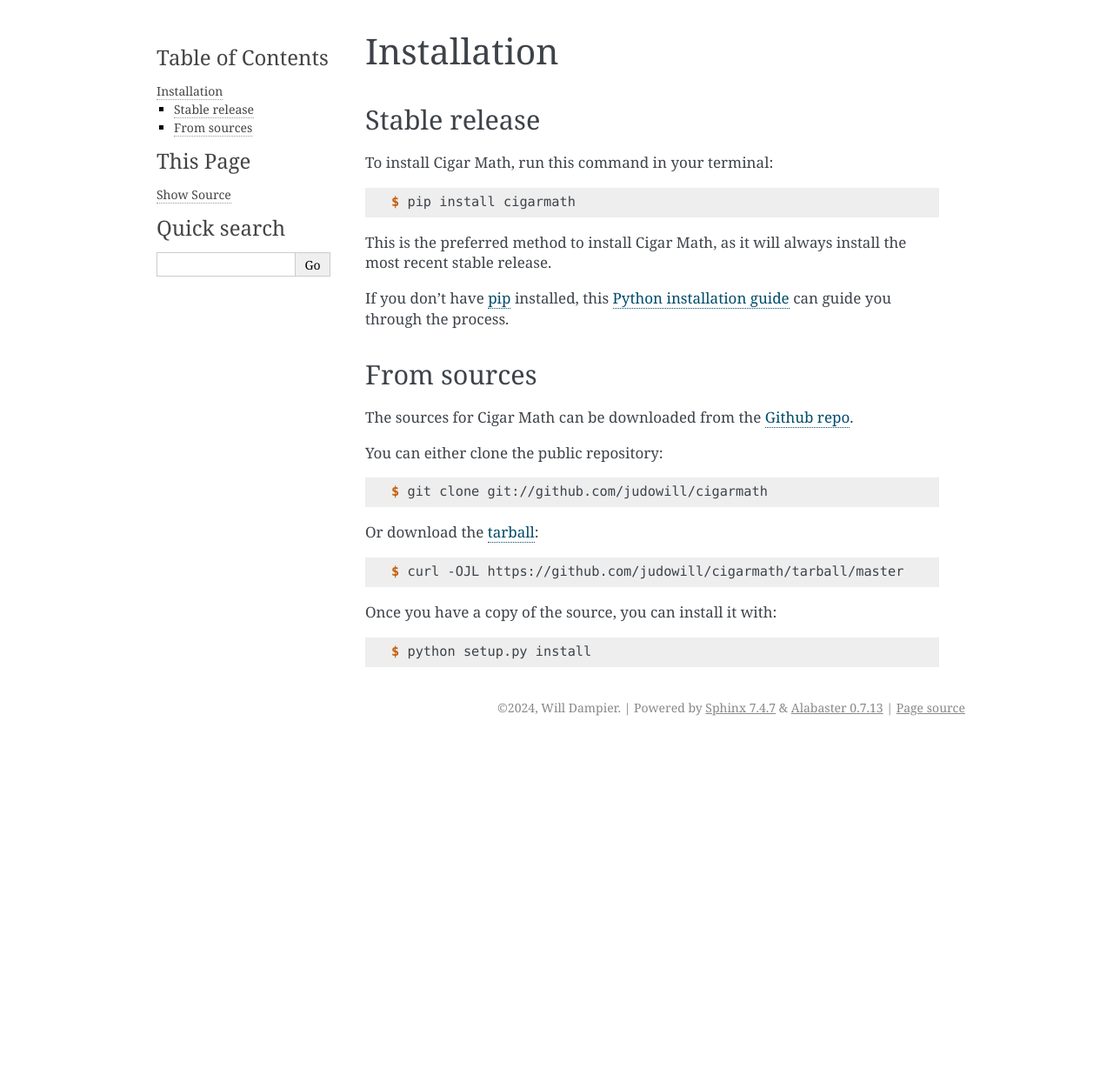
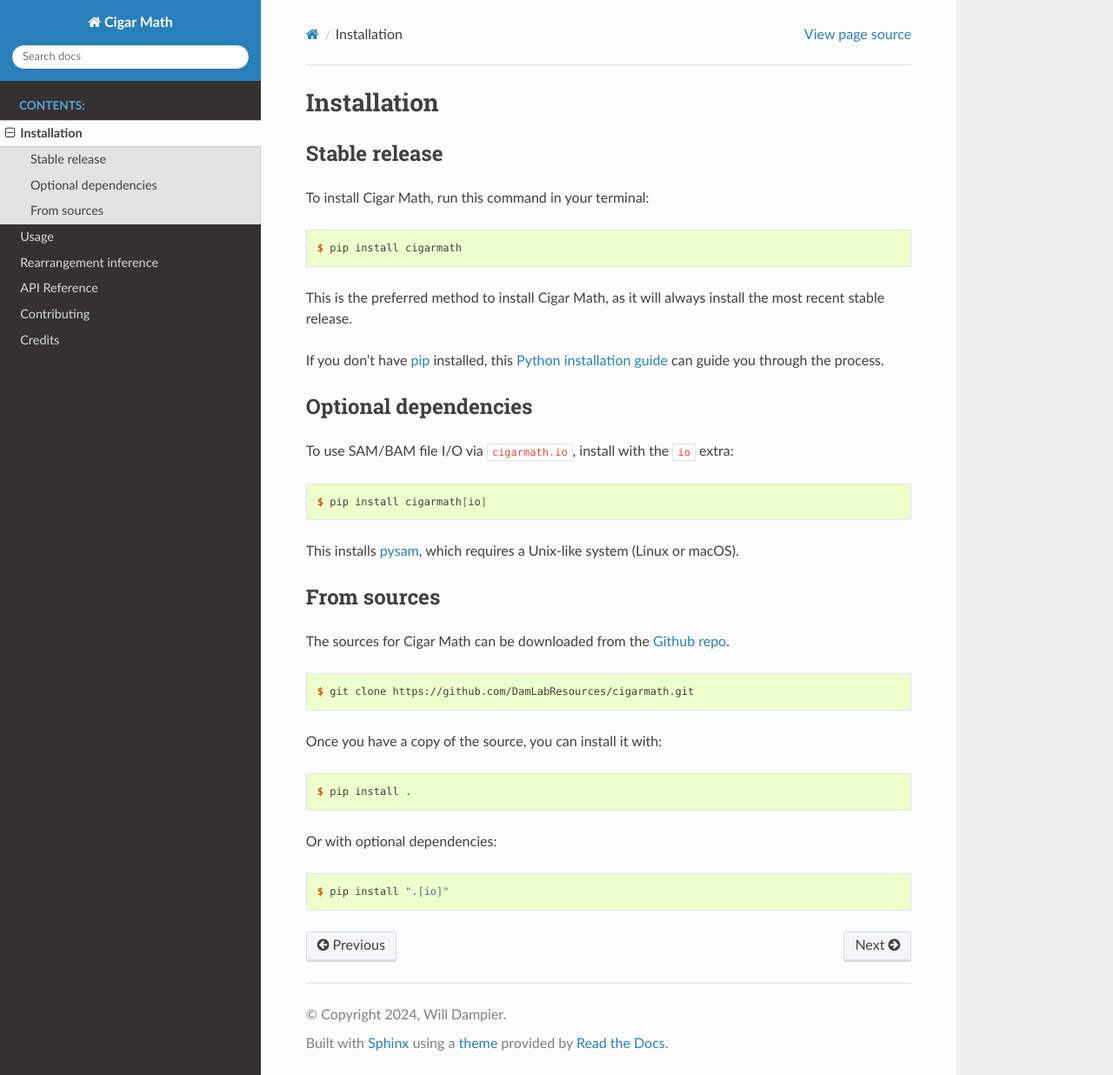
Before and after one commit to DamLabResources/cigarmath, a Sphinx documentation site: the page built from docs/installation.rst, in a window 1280 px wide and 1236 px high. Shown: the whole window at 87% size. Built offline with Sphinx 7.4.7 and the Read the Docs theme 3.1.0, drawn with Linux system fonts in a browser that asks for light colours; pages that are not in the unit, such as notebooks, are missing from menus.

Commit message:
modernizing

```diff
--- a/cigarmath/__init__.py
+++ b/cigarmath/__init__.py
@@ -2,14 +2,13 @@
 
 __author__ = """Will Dampier"""
 __email__ = "wnd22@drexel.edu"
-__version__ = "0.1.0"
+__version__ = "0.2.0"
 
 
 from .clipping import left_clipping
 from .clipping import right_clipping
 from .clipping import declip
 from .clipping import is_hard_clipped
-from .clipping import left_clipping
 from .clipping import softclipify
 
 
@@ -19,7 +18,6 @@
 from .block import query_offset
 from .block import query_block
 from .block import block_overlap_length
-from .block import reference_offset
 from .block import reference_mapping_blocks
 from .block import reference_deletion_blocks
 
--- a/docs/conf.py
+++ b/docs/conf.py
@@ -31,7 +31,17 @@
 
 # Add any Sphinx extension module names here, as strings. They can be
 # extensions coming with Sphinx (named 'sphinx.ext.*') or your custom ones.
-extensions = ['sphinx.ext.autodoc', 'sphinx.ext.viewcode']
+extensions = [
+    'sphinx.ext.autodoc',
+    'sphinx.ext.autosummary',
+    'sphinx.ext.viewcode',
+    'sphinx.ext.napoleon',
+    'sphinx_autodoc_typehints',
+]
+
+autosummary_generate = True
+napoleon_google_docstring = True
+napoleon_numpy_docstring = True
 
 # Add any paths that contain templates here, relative to this directory.
 templates_path = ['_templates']
@@ -83,7 +93,7 @@
 # The theme to use for HTML and HTML Help pages.  See the documentation for
 # a list of builtin themes.
 #
-html_theme = 'alabaster'
+html_theme = 'sphinx_rtd_theme'
 
 # Theme options are theme-specific and customize the look and feel of a
 # theme further.  For a list of options available for each theme, see the
--- a/docs/index.rst
+++ b/docs/index.rst
@@ -9,7 +9,7 @@
    installation
    usage
    rearrangements
-   modules
+   api
    contributing
    authors
    history
--- a/docs/installation.rst
+++ b/docs/installation.rst
@@ -23,29 +23,39 @@
 .. _Python installation guide: http://docs.python-guide.org/en/latest/starting/installation/
 
 
+Optional dependencies
+---------------------
+
+To use SAM/BAM file I/O via ``cigarmath.io``, install with the ``io`` extra:
+
+.. code-block:: console
+
+    $ pip install cigarmath[io]
+
+This installs `pysam`_, which requires a Unix-like system (Linux or macOS).
+
+.. _pysam: https://pysam.readthedocs.io
+
+
 From sources
 ------------
 
 The sources for Cigar Math can be downloaded from the `Github repo`_.
 
-You can either clone the public repository:
-
 .. code-block:: console
 
-    $ git clone git://github.com/judowill/cigarmath
-
-Or download the `tarball`_:
-
-.. code-block:: console
-
-    $ curl -OJL https://github.com/judowill/cigarmath/tarball/master
+    $ git clone https://github.com/DamLabResources/cigarmath.git
 
 Once you have a copy of the source, you can install it with:
 
 .. code-block:: console
 
-    $ python setup.py install
+    $ pip install .
 
+Or with optional dependencies:
 
-.. _Github repo: https://github.com/judowill/cigarmath
-.. _tarball: https://github.com/judowill/cigarmath/tarball/master
+.. code-block:: console
+
+    $ pip install ".[io]"
+
+.. _Github repo: https://github.com/DamLabResources/cigarmath
--- /dev/null
+++ b/docs/requirements.txt
@@ -0,0 +1,3 @@
+sphinx
+sphinx-rtd-theme
+sphinx-autodoc-typehints
```
Also changed, not shown: docs/api.rst (added, +94 -0 lines), pyproject.toml (added, +77 -0 lines), setup.py (deleted, +0 -42 lines), .readthedocs.yaml (added), 2 other files.
